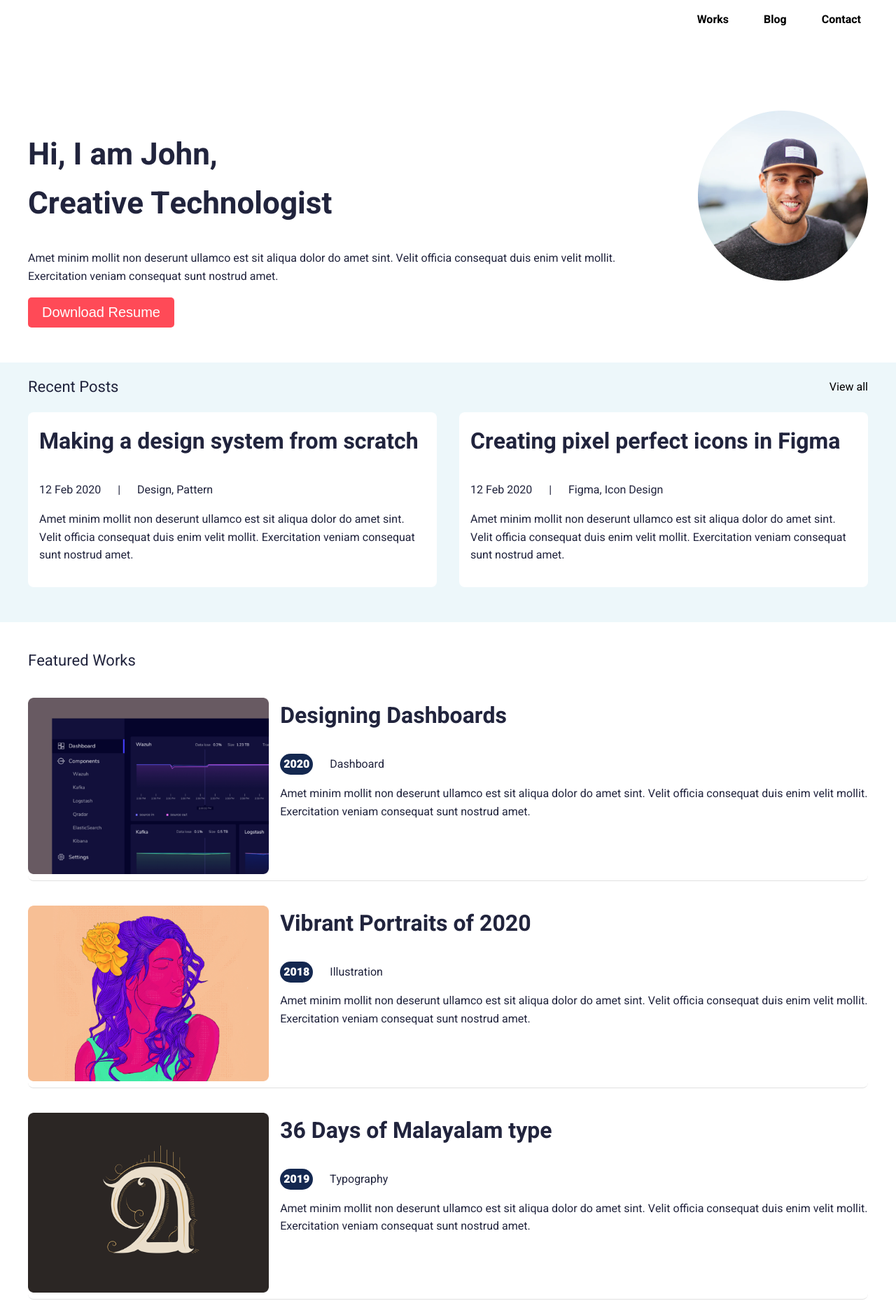
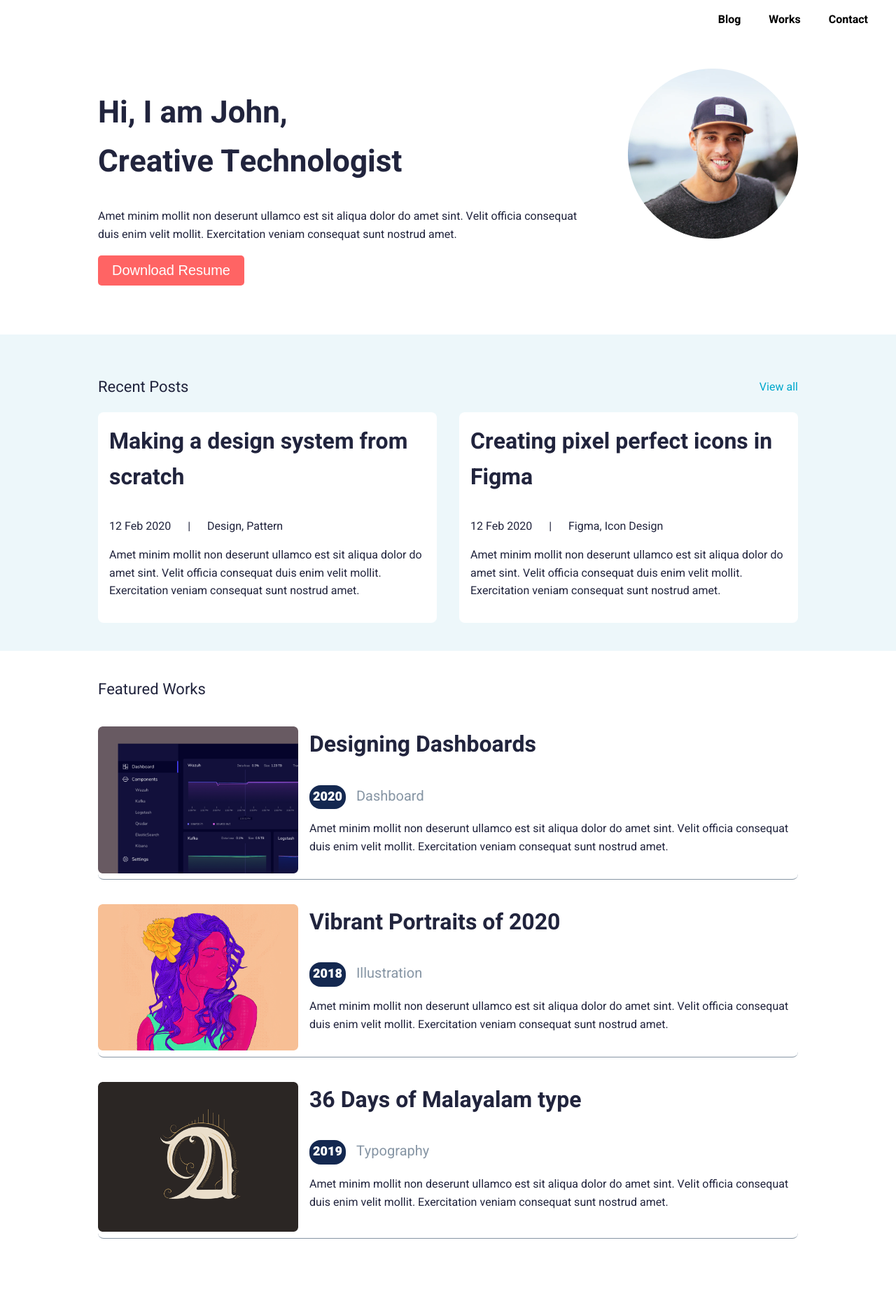
Before and after one commit to mazenyousryy/Portfolio-UI-, a plain HTML site: page index.html in a window 1280 px wide. Shown: the top 1859 px of the page at 70% size. Drawn offline with Linux system fonts and the light colour scheme.

Commit message:
adding work details page & refactoring

```diff
--- /dev/null
+++ b/assets/styles/home.css
@@ -0,0 +1,160 @@
+/* General Styles */
+
+/* General Styles */
+:root {
+    --primary-color: #ff6464;
+    --secondary-color: #00a8cc;
+    --light-color: #8695a4;
+}
+
+h1 {
+    font-size: 2.75rem;
+}
+
+h2 {
+    font-weight: 400;
+    font-size: 1.375rem;
+}
+
+h3 {
+    margin-top: 0;
+    font-size: 2rem;
+}
+
+#profile-section,
+#posts,
+#recent-header,
+#works,
+.work {
+    display: flex;
+}
+
+/* Base Styles */
+
+/* Profile */
+
+#profile-section {
+    flex-direction: row-reverse;
+    gap: 3rem;
+    margin-bottom: 1.875rem;
+}
+
+.primary-btn {
+    padding: 10px 20px;
+    background-color: var(--primary-color);
+    color: white;
+    border: none;
+    border-radius: 5px;
+    cursor: pointer;
+    font-size: 1.25rem;
+    font-weight: 500;
+}
+
+.primary-btn:hover {
+    background-color: #ff6b7a;
+}
+
+/* Recent Posts */
+#recent-posts {
+    background-color: #edf7fa;
+}
+
+#posts,
+#recent-header {
+    justify-content: space-between;
+    align-items: center;
+}
+
+#recent-header a {
+    color: var(--secondary-color);
+}
+
+#posts {
+    gap: 2rem;
+}
+
+.post {
+    flex: 1;
+    background-color: white;
+    padding: 1rem;
+    border-radius: 8px;
+    box-shadow: 0 4 10px rgba(0, 0, 0, 0.1);
+}
+
+/* Featured Works */
+
+#featured-works {
+    padding-block: 1.25rem;
+}
+
+#works {
+    flex-direction: column;
+    gap: 2rem;
+    padding-block: 1.25rem;
+}
+
+.work {
+    background-color: white;
+    gap: 1rem;
+    border-radius: 8px;
+    border-bottom: 1px solid var(--light-color);
+    margin-block: 35px;
+}
+
+.types-text {
+    color: var(--light-color);
+}
+
+/* Media Queries */
+@media (max-width: 768px) {
+    /* General Styles */
+    h2 {
+        text-align: center;
+        margin-bottom: 1.25rem;
+    }
+
+    h3 {
+        font-size: 1.375rem;
+    }
+
+    .container {
+        padding: 1.25rem;
+    }
+
+    #posts,
+    #works,
+    .work {
+        flex-direction: column;
+    }
+
+    /* Base Styles */
+    #profile-section {
+        display: block;
+        text-align: center;
+    }
+
+    #profile-section h1 {
+        font-size: 2rem;
+    }
+
+    .recent-posts {
+        padding: 1rem;
+    }
+
+    #recent-posts h2,
+    #works h2 {
+        text-align: center;
+    }
+
+    #recent-header {
+        display: block;
+    }
+
+    #recent-header a {
+        display: none;
+    }
+
+    .work-img img {
+        width: 100%;
+    }
+}
--- a/assets/styles/style.css
+++ b/assets/styles/style.css
@@ -1,50 +1,29 @@
 /* General Styles */
+:root {
+    --primary-color: #ff6464;
+    --dark-color: #21243d;
+}
+
 body {
     font-family: "Heebo", sans-serif;
     margin: 0;
     padding: 0;
     line-height: 1.6;
-    color: #21243d;
+    color: var(--dark-color);
 }
 
-h1 {
-    font-size: 2.75rem;
-}
-
-h2 {
-    font-weight: 400;
-    font-size: 1.375rem;
-}
-
-h3 {
-    margin-top: 0;
-    font-size: 2rem;
-}
-
-header {
-    padding-block: 3.125rem;
-}
-
-section,
-nav {
-    padding-bottom: 3.125rem;
+section img {
+    width: 100%;
 }
 
 .container {
-    max-width: 1200px;
+    padding: 2.5rem;
+    max-width: 1000px;
     margin: auto;
 }
 
-#profile-section,
-#posts,
-#recent-header,
-#works,
-.work,
 ul {
     display: flex;
-}
-
-ul {
     list-style: none;
     padding-left: 0;
 }
@@ -54,103 +33,44 @@ a {
     color: #000;
 }
 
-/* Base Styles */
-
 /*Nav Bar*/
 nav ul {
     justify-content: end;
 }
 
 nav ul li {
-    margin-right: 3.125rem;
+    margin-right: 2.5rem;
     font-weight: bold;
 }
 
-/* Profile */
-
-#profile-section {
-    flex-direction: row-reverse;
-    gap: 3rem;
+.active {
+    color: var(--primary-color);
 }
 
-.primary-btn {
-    padding: 10px 20px;
-    background-color: #ff4a57;
-    color: white;
-    border: none;
-    border-radius: 5px;
-    cursor: pointer;
-    font-size: 1.25rem;
-    font-weight: 500;
+/* Base Style */
+.year-type-text {
+    display: flex;
+    align-items: flex-start;
 }
 
-.primary-btn:hover {
-    background-color: #ff6b7a;
-}
-
-/* Recent Posts */
-#recent-posts {
-    background-color: #edf7fa;
-}
-
-#posts,
-#recent-header {
-    justify-content: space-between;
-    align-items: center;
-}
-
-#posts {
-    gap: 2rem;
-}
-
-.recent-header a {
-    color: #00a8cc;
-    text-decoration: none;
-}
-
-.post {
-    flex: 1;
-    background-color: white;
-    padding: 1rem;
-    border-radius: 8px;
-    box-shadow: 0 4 10px rgba(0, 0, 0, 0.1);
-}
-
-/* Featured Works */
-
-#featured-works {
-    padding-block: 1.25rem;
-}
-
-#works {
-    flex-direction: column;
-    gap: 2rem;
-    padding-block: 1.25rem;
-}
-
-.work {
-    background-color: white;
-    gap: 1rem;
-    border-radius: 8px;
-    border-bottom: 1px solid #e0e0e0;
-    margin-block: 35px;
-}
-
-.work .work-img img {
-    width: 100%;
-}
-
-.work-year {
+.year-text {
     background-color: #142850;
+    font-size: 1.125rem;
     border-radius: 16px;
     padding: 3px 5px;
     color: white;
     font-weight: 900;
-    margin-right: 20px;
+    width: fit-content;
+    height: fit-content;
+}
+
+.types-text {
+    font-size: 1.25rem;
+    margin: 0;
+    margin-left: 15px;
 }
 
 /* Footer */
-
 footer {
     text-align: center;
     padding: 1rem;
@@ -163,64 +83,9 @@ footer ul {
 }
 
 footer ul li a {
-    color: #21243d;
+    color: var(--dark-color);
 }
 
 footer i {
     margin-inline: 10px;
 }
-
-/* Media Queries */
-@media (max-width: 768px) {
-    /* General Styles */
-    h2 {
-        text-align: center;
-        margin-bottom: 1.25rem;
-    }
-
-    h3 {
-        font-size: 1.375rem;
-    }
-
-    .container {
-        padding: 1.25rem;
-    }
-
-    #posts,
-    #works,
-    .work {
-        flex-direction: column;
-    }
-
-    /* Base Styles */
-    #profile-section {
-        display: block;
-        text-align: center;
-    }
-
-    #profile-section h1 {
-        font-size: 2rem;
-    }
-
-    .recent-posts {
-        padding: 1rem;
-    }
-
-    #recent-posts h2,
-    #works h2 {
-        text-align: center;
-    }
-
-    #recent-header {
-        display: block;
-    }
-
-    #recent-header a,
-    nav {
-        display: none;
-    }
-
-    .work-img img {
-        width: 100%;
-    }
-}
--- /dev/null
+++ b/assets/styles/work-details.css
@@ -0,0 +1,48 @@
+/* General Styles */
+:root {
+    --primary-color: #ff6464;
+    --dark-color: #21243d;
+}
+
+/* Base Styles */
+
+.year-text {
+    background-color: var(--primary-color);
+}
+
+#section-one h1 {
+    font-size: 2.125rem;
+}
+
+#section-two h1 {
+    font-size: 1.875rem;
+    font-weight: 500;
+    margin-bottom: 0;
+}
+
+#section-two h2 {
+    margin-top: 0;
+    font-weight: 500;
+}
+
+img {
+    margin-block: 15px;
+}
+
+@media (max-width: 768px) {
+    #section-one h1 {
+        font-size: 1.875rem;
+    }
+
+    #section-two h1 {
+        font-size: 1.625rem;
+    }
+
+    #section-two h2 {
+        font-size: 1.25rem;
+    }
+
+    .types-text {
+        font-size: 1.125rem;
+    }
+}
--- a/index.html
+++ b/index.html
@@ -5,8 +5,13 @@
   <meta charset="UTF-8">
   <meta name="viewport" content="width=device-width, initial-scale=1.0">
   <title>Portfolio UI</title>
+  <!-- Global Style -->
   <link rel="stylesheet" href="./assets/styles/style.css">
+  <!-- Main Style -->
+  <link rel="stylesheet" href="./assets/styles/home.css">
+  <!-- Font Awesome -->
   <link rel="stylesheet" href="https://cdnjs.cloudflare.com/ajax/libs/font-awesome/6.6.0/css/all.min.css">
+  <!-- Google Fonts -->
   <link rel="preconnect" href="https://fonts.googleapis.com">
   <link rel="preconnect" href="https://fonts.gstatic.com" crossorigin>
   <link href="https://fonts.googleapis.com/css2?family=Heebo:wght@100..900&display=swap" rel="stylesheet">
@@ -15,8 +20,8 @@
 <body>
   <nav>
     <ul>
-      <li><a href="#">Works</a></li>
       <li><a href="#">Blog</a></li>
+      <li><a href="work-details.html">Works</a></li>
       <li><a href="#">Contact</a></li>
     </ul>
   </nav>
@@ -36,6 +41,7 @@
     </div>
   </header>
 
+  <main>
     <section id="recent-posts">
       <div class="container">
         <div id="recent-header">
@@ -46,14 +52,16 @@
           <div class="post">
             <h3>Making a design system from scratch</h3>
             <p>12 Feb 2020 &emsp; | &emsp; Design, Pattern</p>
-          <p>Amet minim mollit non deserunt ullamco est sit aliqua dolor do amet sint. Velit officia consequat duis enim
+            <p>Amet minim mollit non deserunt ullamco est sit aliqua dolor do amet sint. Velit officia consequat duis
+              enim
               velit
               mollit. Exercitation veniam consequat sunt nostrud amet.</p>
           </div>
           <div class="post">
             <h3>Creating pixel perfect icons in Figma</h3>
             <p>12 Feb 2020 &emsp; | &emsp; Figma, Icon Design</p>
-          <p>Amet minim mollit non deserunt ullamco est sit aliqua dolor do amet sint. Velit officia consequat duis enim
+            <p>Amet minim mollit non deserunt ullamco est sit aliqua dolor do amet sint. Velit officia consequat duis
+              enim
               velit
               mollit. Exercitation veniam consequat sunt nostrud amet.</p>
           </div>
@@ -69,8 +77,12 @@
           </div>
           <div class="work-text">
             <h3>Designing Dashboards</h3>
-          <p><span class="work-year">2020</span> Dashboard</p>
-          <p>Amet minim mollit non deserunt ullamco est sit aliqua dolor do amet sint. Velit officia consequat duis enim
+            <div class="year-type-text">
+              <div class="year-text">2020</div>
+              <p class="types-text">Dashboard</p>
+            </div>
+            <p>Amet minim mollit non deserunt ullamco est sit aliqua dolor do amet sint. Velit officia consequat duis
+              enim
               velit
               mollit. Exercitation veniam consequat sunt nostrud amet.</p>
           </div>
@@ -81,8 +93,12 @@
           </div>
           <div class="work-text">
             <h3>Vibrant Portraits of 2020</h3>
-          <p><span class="work-year">2018</span> Illustration</p>
-          <p>Amet minim mollit non deserunt ullamco est sit aliqua dolor do amet sint. Velit officia consequat duis enim
+            <div class="year-type-text">
+              <div class="year-text">2018</div>
+              <p class="types-text">Illustration</p>
+            </div>
+            <p>Amet minim mollit non deserunt ullamco est sit aliqua dolor do amet sint. Velit officia consequat duis
+              enim
               velit
               mollit. Exercitation veniam consequat sunt nostrud amet.</p>
           </div>
@@ -93,14 +109,19 @@
           </div>
           <div class="work-text">
             <h3>36 Days of Malayalam type</h3>
-          <p><span class="work-year">2019</span> Typography</p>
-          <p>Amet minim mollit non deserunt ullamco est sit aliqua dolor do amet sint. Velit officia consequat duis enim
+            <div class="year-type-text">
+              <div class="year-text">2019</div>
+              <p class="types-text">Typography</p>
+            </div>
+            <p>Amet minim mollit non deserunt ullamco est sit aliqua dolor do amet sint. Velit officia consequat duis
+              enim
               velit
               mollit. Exercitation veniam consequat sunt nostrud amet.</p>
           </div>
         </div>
       </div>
     </section>
+  </main>
 
   <footer>
     <ul>
```
Also changed, not shown: work-details.html (added, +61 -0 lines), assets/imgs/profile.jpg (deleted), assets/imgs/section1-img.png (added), assets/imgs/section2-img2.png (added), 1 other file. Lines whose indentation alone changed are shown as unchanged.
